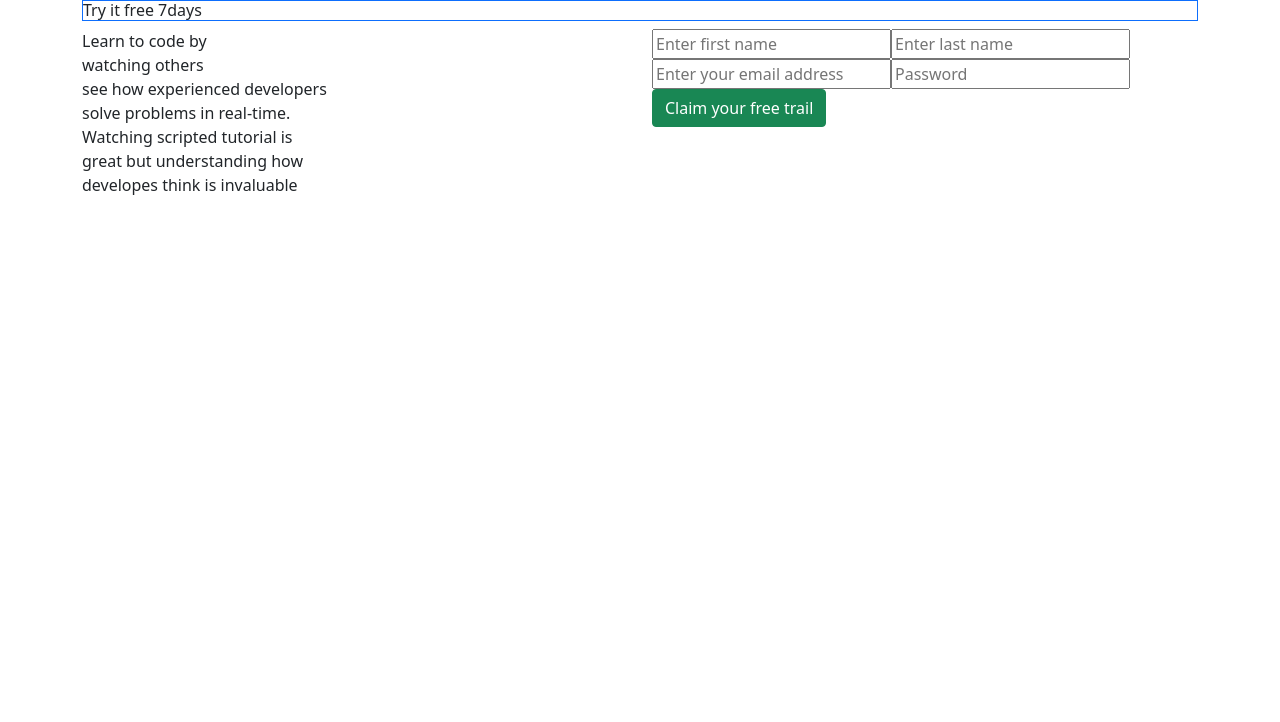
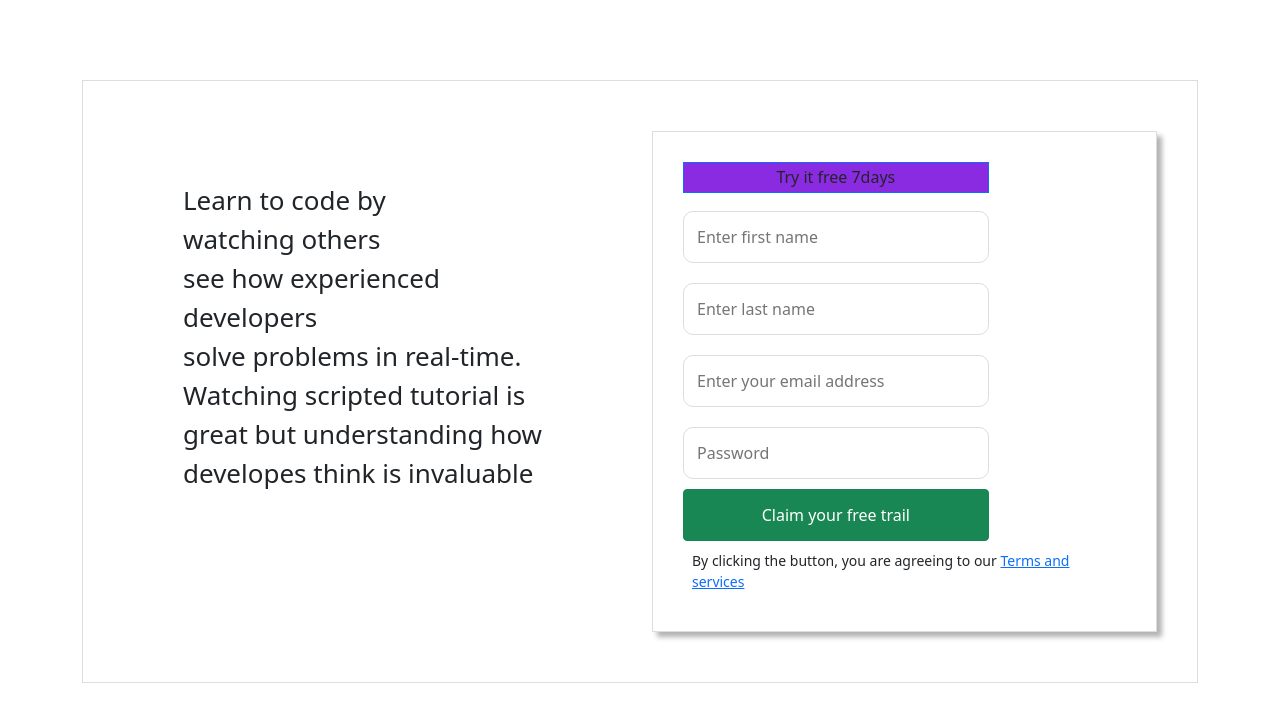
Before and after one commit to Tumaini8/intro-component, a React (Create React App) app: page / in a window 1280 px wide. Shown: the top 722 px of the page. Built offline with nearby package versions, Linux system fonts and the light colour scheme.

Commit message:
Styled my project with CSS

```diff
--- a/src/App.css
+++ b/src/App.css
@@ -0,0 +1,7 @@
+.App {
+  margin: 80px 0;
+}
+.App-header{
+  border: 1px solid #ddd;
+  padding: 40px;
+}
--- a/src/App.js
+++ b/src/App.js
@@ -5,8 +5,9 @@ function App() {
   return (
     <div className="App">
       <div className="container">
-        <Intro />
-        <header className="App-header"></header>
+        <header className="App-header">
+          <Intro/>
+        </header>
       </div>
     </div>
   );
--- /dev/null
+++ b/src/Intro.css
@@ -0,0 +1,27 @@
+.Intro .border {
+  padding: 5px;
+  max-width: 69%;
+  background: blueviolet;
+  cursor: pointer;
+}
+.Intro h6 {
+  text-align: center;
+}
+.Intro p {
+  margin: 60px;
+  line-height: 1.5;
+  font-size: 26px;
+}
+@media (max-width: 960px) {
+  .Intro .border {
+    padding: 5px;
+    max-width: 56%;
+  }
+}
+.Intro section {
+  background: white;
+  border: 1px solid #ddd;
+  padding: 30px;
+  margin: 10px 0;
+  box-shadow: 5px 5px 5px rgba(0, 0, 0, 0.3);
+}
--- a/src/Intro.js
+++ b/src/Intro.js
@@ -1,10 +1,10 @@
 import React from "react";
 import SignUp from "./SignUp.js";
+import "./Intro.css";
 
 export default function Intro() {
   return (
     <div className="Intro">
-      <h6 className="border border-primary">Try it free 7days</h6>
       <div className="row">
         <div className="col-6">
           <p>
@@ -24,6 +24,7 @@ export default function Intro() {
         </div>
         <div className="col-6">
           <section>
+            <h6 className="border border-primary">Try it free 7days</h6>
             <SignUp />
           </section>
         </div>
--- /dev/null
+++ b/src/SignUp.css
@@ -0,0 +1,16 @@
+.SignUp input {
+  width: 69%;
+  padding: 13px;
+  border: 1px solid #ddd;
+  border-radius: 10px;
+  margin: 10px 0;
+}
+.SignUp .btn {
+  width: 69%;
+  padding: 13px;
+}
+.SignUp .info{
+    font-size: 14px;
+    margin: 9px;
+    padding: 0;
+}
--- a/src/SignUp.js
+++ b/src/SignUp.js
@@ -1,15 +1,22 @@
 import React from "react";
+import "./SignUp.css";
 
-export default function SignUp(){
-    return(
-        <div className="SignUp">
-            <form>
-                <input type="First name" placeholder="Enter first name"/>
-                <input type ="Last name" placeholder="Enter last name"/>
-                <input type ="Email address" placeholder="Enter your email address"/>
-                <input type="Password" placeholder="Password"/>
-            </form>
-            <button className="btn btn-success">Claim your free trail</button>
-        </div>
-    )
+export default function SignUp() {
+
+
+  return (
+    <div className="SignUp">
+      <form>
+        <input type="First name" placeholder="Enter first name" />
+        <input type="Last name" placeholder="Enter last name" />
+        <input type="Email address" placeholder="Enter your email address" />
+        <input type="Password" placeholder="Password" />
+      </form>
+      <button className="btn btn-success">Claim your free trail</button>
+      <p className="info">
+        By clicking the button, you are agreeing to our{" "}
+        <a href="/">Terms and services</a>
+      </p>
+    </div>
+  );
 }
```
